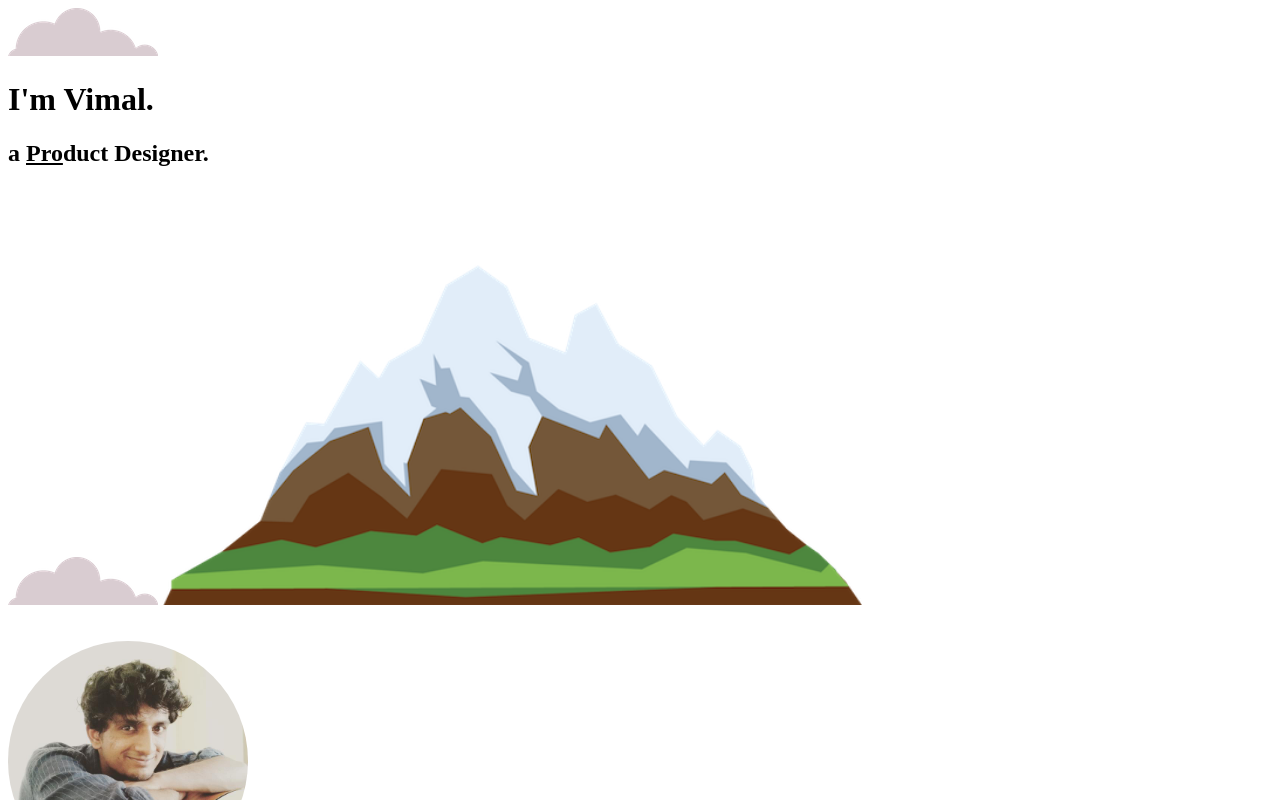
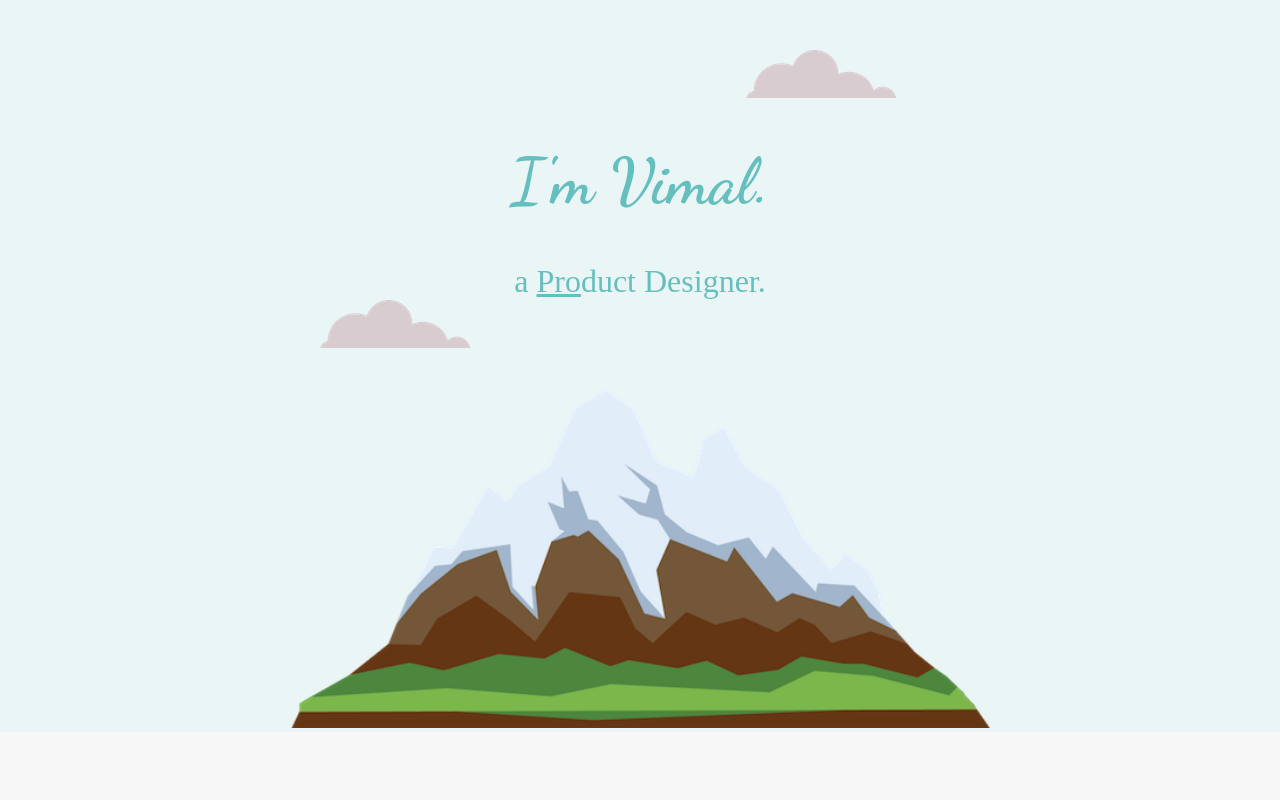
Before and after one commit to vimalrajd/MySite, a plain HTML site: page index.html in a window 1280 px wide. Shown: the top 800 px of the page. Drawn offline with Linux system fonts and the light colour scheme; files that its build step writes are made by us from their sources; the site is published under a folder, as on GitHub Pages, so addresses that start at the root find nothing; a web font is replaced by a local one.

Commit message:
dirchange3

```diff
--- a/index.html
+++ b/index.html
@@ -4,7 +4,7 @@
   <head>
     <meta charset="utf-8">
     <title>Vimal Raj</title>
-    <link rel="stylesheet" type="text/css" href="/master/styles.css">
+    <link rel="stylesheet" type="text/css" href="styles.css">
         <link rel="icon" href="favicon (1).ico">
 <link href="https://fonts.googleapis.com/css2?family=Alegreya&family=Dancing+Script:wght@700&family=Montserrat&family=Rasa&display=swap" rel="stylesheet">
       </head>
```
